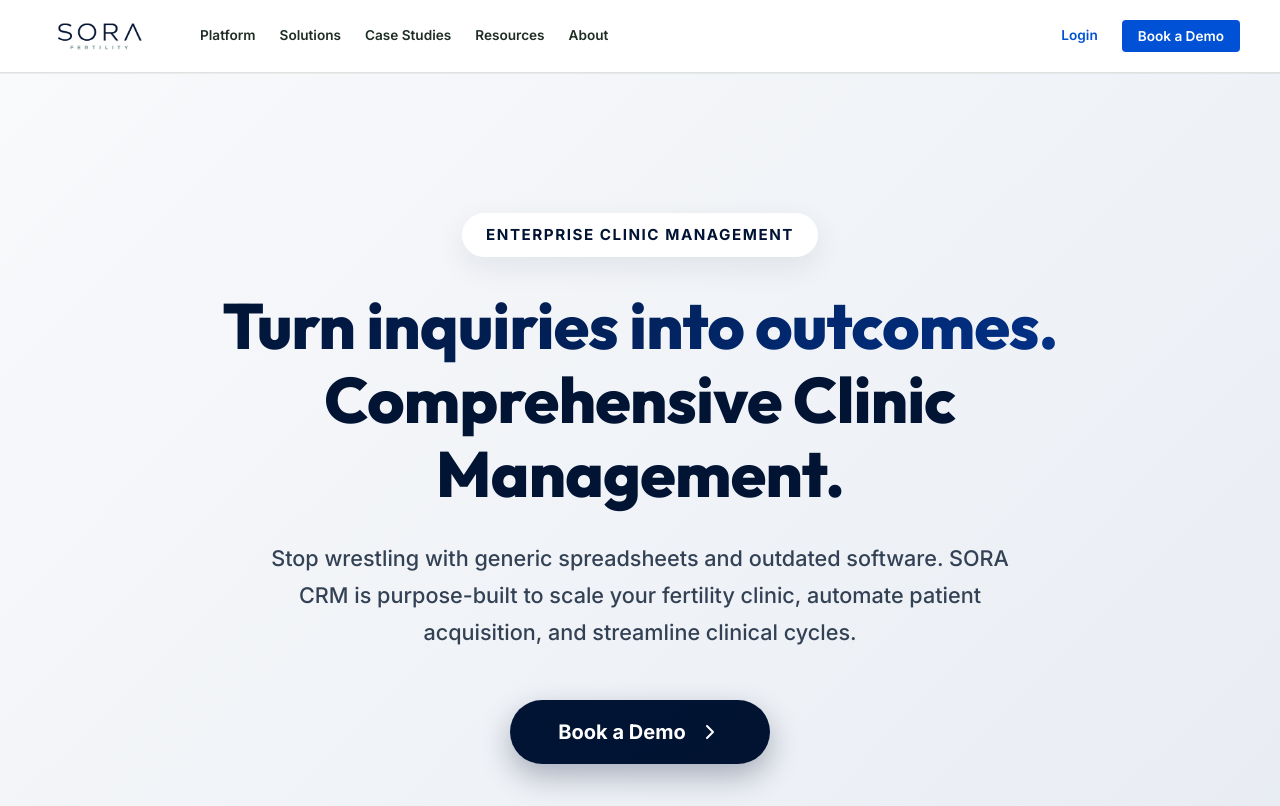
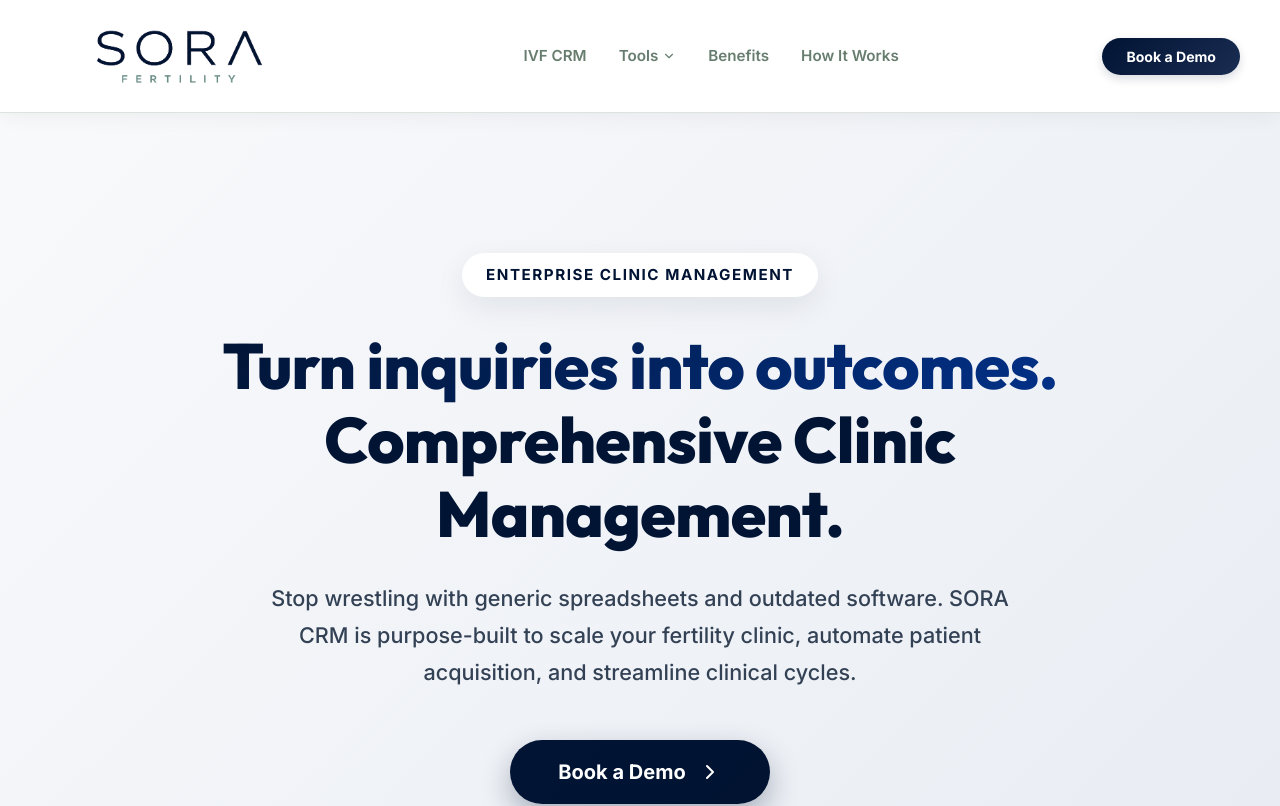
Before and after one commit to siddhanthardik/sora-fertility-scoring, a Next.js app in the folder landing/: page /crm in a window 1280 px wide. Shown: the top 806 px of the page. Built offline with nearby package versions, Linux system fonts and the light colour scheme; a web font is replaced by a local one.

Commit message:
revert: restore previous Navbar design

```diff
--- a/landing/src/app/components/Navbar.js
+++ b/landing/src/app/components/Navbar.js
@@ -3,31 +3,33 @@
 import { useState } from "react";
 import Link from "next/link";
 import Image from "next/image";
-import { Menu, X } from "lucide-react";
+import { ChevronDown, ArrowRight } from "lucide-react";
 import styles from "./Navbar.module.css";
 
-export default function Navbar({ onCtaClick, ctaText = "Request Demo" }) {
-  const [isMobileMenuOpen, setIsMobileMenuOpen] = useState(false);
-
+export default function Navbar({ onCtaClick, ctaText = "Book a Demo" }) {
   return (
     <header className={styles.header}>
       <div className={styles.headerInner}>
-        <div className={styles.leftNav}>
         <Link href="/" className={styles.logo}>
-            <Image src="/sora-logo.png" alt="SORA Fertility" width={120} height={40} className={styles.logoImage} />
+          <Image src="/sora-logo.png" alt="SORA Fertility" width={280} height={80} className={styles.logoImage} />
         </Link>
 
         <nav className={styles.nav}>
-            <Link href="/" className={styles.navLink}>Platform</Link>
-            <Link href="/crm" className={styles.navLink}>Solutions</Link>
-            <Link href="#" className={styles.navLink}>Case Studies</Link>
-            <Link href="/fertility-assessment" className={styles.navLink}>Resources</Link>
-            <Link href="#" className={styles.navLink}>About</Link>
-          </nav>
+          <Link href="/crm" className={styles.navLink}>IVF CRM</Link>
+
+          <div className={styles.dropdownContainer}>
+            <span className={styles.navLink} style={{ display: 'flex', alignItems: 'center', gap: '4px', cursor: 'pointer' }}>
+              Tools <ChevronDown width={14} height={14} />
+            </span>
+            <div className={styles.dropdownMenu}>
+              <Link href="/fertility-assessment" className={styles.dropdownItem}>Fertility Assessment</Link>
+            </div>
           </div>
 
-        <div className={styles.desktopActions}>
-          <Link href="/login" className={styles.loginLink}>Login</Link>
+          <Link href="/#benefits" className={styles.navLink}>Benefits</Link>
+          <Link href="/#how-it-works" className={styles.navLink}>How It Works</Link>
+        </nav>
+
         {onCtaClick ? (
           <button type="button" className={styles.btnNavCta} onClick={onCtaClick}>
             {ctaText}
@@ -38,36 +40,6 @@
           </Link>
         )}
       </div>
-
-        <button
-          className={styles.mobileMenuBtn}
-          onClick={() => setIsMobileMenuOpen(!isMobileMenuOpen)}
-        >
-          {isMobileMenuOpen ? <X size={24} /> : <Menu size={24} />}
-        </button>
-      </div>
-
-      {isMobileMenuOpen && (
-        <div className={styles.mobileMenu}>
-          <Link href="/" className={styles.mobileNavLink} onClick={() => setIsMobileMenuOpen(false)}>Platform</Link>
-          <Link href="/crm" className={styles.mobileNavLink} onClick={() => setIsMobileMenuOpen(false)}>Solutions</Link>
-          <Link href="#" className={styles.mobileNavLink} onClick={() => setIsMobileMenuOpen(false)}>Case Studies</Link>
-          <Link href="/fertility-assessment" className={styles.mobileNavLink} onClick={() => setIsMobileMenuOpen(false)}>Resources</Link>
-          <Link href="#" className={styles.mobileNavLink} onClick={() => setIsMobileMenuOpen(false)}>About</Link>
-          <div className={styles.mobileActions}>
-            <Link href="/login" className={styles.loginLinkMobile} onClick={() => setIsMobileMenuOpen(false)}>Login</Link>
-            {onCtaClick ? (
-              <button type="button" className={styles.btnNavCta} onClick={() => { onCtaClick(); setIsMobileMenuOpen(false); }}>
-                {ctaText}
-              </button>
-            ) : (
-              <Link href="/crm" className={styles.btnNavCta} style={{ textDecoration: 'none', display: 'block', textAlign: 'center' }}>
-                {ctaText}
-              </Link>
-            )}
-          </div>
-        </div>
-      )}
     </header>
   );
 }
--- a/landing/src/app/components/Navbar.module.css
+++ b/landing/src/app/components/Navbar.module.css
@@ -4,7 +4,7 @@
   position: sticky;
   top: 0;
   z-index: 100;
-  box-shadow: 0 1px 0 rgba(0, 0, 0, 0.05);
+  box-shadow: 0 4px 20px rgba(0, 0, 0, 0.05);
   padding: 16px 24px;
 }
 
@@ -14,12 +14,6 @@
   display: flex;
   justify-content: space-between;
   align-items: center;
-}
-
-.leftNav {
-  display: flex;
-  align-items: center;
-  gap: 40px;
 }
 
 .logo {
@@ -32,123 +26,111 @@
   object-fit: contain;
 }
 
+
+
+
+
 .nav {
   display: none;
-  gap: 24px;
+  gap: 32px;
   align-items: center;
 }
 
-@media (min-width: 900px) {
+@media (min-width: 768px) {
   .nav {
     display: flex;
   }
 }
 
 .navLink {
-  font-family: var(--font-sans);
-  font-size: 0.85rem;
+  font-size: 0.95rem;
   font-weight: 600;
-  color: var(--color-text-main);
-  transition: color 0.2s;
+  color: var(--color-text-muted);
+  transition: var(--transition-smooth);
   text-decoration: none;
+  position: relative;
 }
 
 .navLink:hover {
-  color: #0051d5;
+  color: #011434;
 }
 
-.desktopActions {
-  display: none;
-  align-items: center;
-  gap: 24px;
+.dropdownContainer {
+  position: relative;
+  display: inline-block;
 }
 
-@media (min-width: 768px) {
-  .desktopActions {
-    display: flex;
-  }
+.dropdownMenu {
+  display: none;
+  position: absolute;
+  top: 100%;
+  left: 50%;
+  transform: translateX(-50%);
+  background-color: white;
+  min-width: 220px;
+  box-shadow: 0 8px 24px rgba(0,0,0,0.1);
+  border-radius: 12px;
+  padding: 12px 0;
+  z-index: 101;
+  margin-top: 16px;
+  border: 1px solid var(--color-border);
 }
 
-.loginLink {
-  font-family: var(--font-sans);
-  font-size: 0.85rem;
-  font-weight: 600;
-  color: #0051d5;
-  text-decoration: none;
-  transition: color 0.2s;
+/* Invisible bridge so hover doesn't break */
+.dropdownMenu::before {
+  content: '';
+  position: absolute;
+  top: -16px;
+  left: 0;
+  right: 0;
+  height: 16px;
 }
 
-.loginLink:hover {
+.dropdownContainer:hover .dropdownMenu {
+  display: block;
+  animation: fadeIn 0.2s ease-out;
+}
+
+.dropdownItem {
+  display: block;
+  padding: 10px 20px;
+  color: var(--color-text-main);
+  text-decoration: none;
+  font-weight: 600;
+  font-size: 0.9rem;
+  transition: background-color 0.2s;
+}
+
+.dropdownItem:hover {
+  background-color: var(--color-bg-light);
   color: #011434;
 }
 
 .btnNavCta {
-  background: #0051d5;
+  background: linear-gradient(135deg, #011434, #1a2d52);
   color: white;
-  padding: 8px 16px;
-  border-radius: 4px;
-  font-family: var(--font-sans);
-  font-size: 0.85rem;
-  font-weight: 600;
+  padding: 10px 24px;
+  border-radius: 999px;
+  font-size: 0.88rem;
+  font-weight: 800;
   border: none;
   cursor: pointer;
-  transition: background 0.2s;
+  box-shadow: 0 4px 10px rgba(1, 20, 52, 0.15);
+  transition: var(--transition-smooth);
 }
 
 .btnNavCta:hover {
-  background: #003ea8;
+  transform: translateY(-1px);
+  box-shadow: 0 6px 14px rgba(1, 20, 52, 0.25);
 }
 
-.mobileMenuBtn {
-  display: block;
-  background: none;
-  border: none;
-  color: var(--color-text-main);
-  cursor: pointer;
+@keyframes fadeIn {
+  from { opacity: 0; transform: translate(-50%, 10px); }
+  to { opacity: 1; transform: translate(-50%, 0); }
 }
 
-@media (min-width: 768px) {
-  .mobileMenuBtn {
-    display: none;
-  }
+@keyframes pulse-subtle {
+  0% { transform: scale(1); }
+  50% { transform: scale(1.05); }
+  100% { transform: scale(1); }
 }
-
-.mobileMenu {
-  position: absolute;
-  top: 100%;
-  left: 0;
-  width: 100%;
-  background: white;
-  padding: 24px;
-  display: flex;
-  flex-direction: column;
-  gap: 16px;
-  border-bottom: 1px solid var(--color-border);
-  box-shadow: 0 10px 20px rgba(0,0,0,0.05);
-}
-
-.mobileNavLink {
-  font-family: var(--font-sans);
-  font-size: 1rem;
-  font-weight: 600;
-  color: var(--color-text-main);
-  text-decoration: none;
-}
-
-.mobileActions {
-  margin-top: 16px;
-  display: flex;
-  flex-direction: column;
-  gap: 16px;
-  border-top: 1px solid var(--color-border);
-  padding-top: 16px;
-}
-
-.loginLinkMobile {
-  font-family: var(--font-sans);
-  font-size: 1rem;
-  font-weight: 600;
-  color: #0051d5;
-  text-decoration: none;
-  text-align: center;
-}
```
Lines whose indentation alone changed are shown as unchanged.
